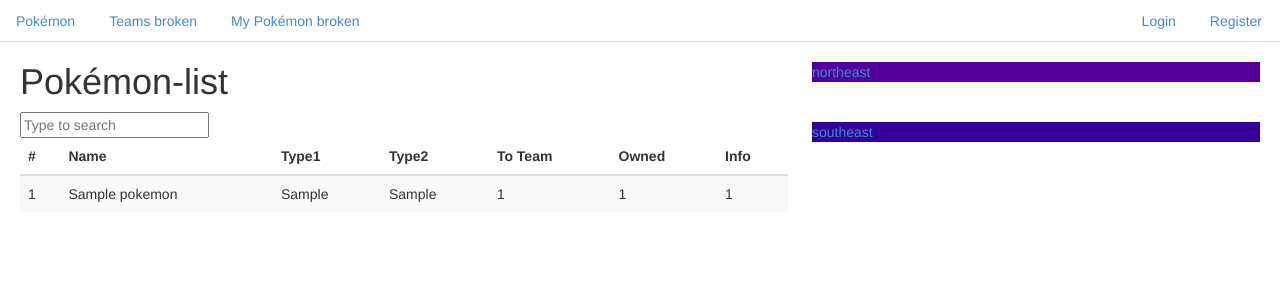
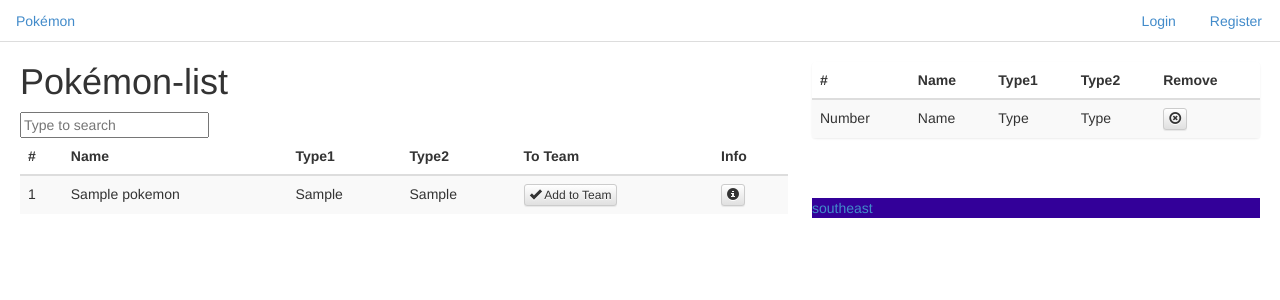
Before and after one commit to Jakousa/Pokemon-tietokanta, a PHP site: page / in a window 1280 px wide. Shown: the top 300 px of the page. Run offline with PHP 8.4, Linux system fonts and the light colour scheme; tables that the repository leaves empty or names only in its code hold one stand-in row (values such as "Sample post"); some libraries are stand-ins or nearby versions.

Commit message:
viikko 4 huonosti

```diff
--- a/css/main.css
+++ b/css/main.css
@@ -27,7 +27,6 @@
      margin-top: 20px;
      margin-right: 20px;
      width: 35%;
-     background-color: #520099
 }
 
 .southeastcontainer {
--- a/signup.php
+++ b/signup.php
@@ -1,6 +1,7 @@
 <?php
 require_once 'libs/common.php';
+require_once 'libs/models/kayttaja.php';
 
-naytaNakymä("signup", array(
-  'kayttaja' => new Kayttaja(),
+naytaNakyma("signup", array(
+  'kayttaja' => $kayttaja,
 ));
--- a/views/index.php
+++ b/views/index.php
@@ -13,28 +13,60 @@
                     <th>Type1</th>
                     <th>Type2</th>
                     <th>To Team</th>
-                    <th>Owned</th>
+                    <?php if (isLogged()) {
+                        ?><th>Owned</th><?php }
+                    ?>
                     <th>Info</th>
                 </tr>
             </thead>
             <tbody>
-                <?php foreach($data->pokemonit as $pokemon): ?>
+                <?php foreach ($data->pokemonit as $pokemon): ?>
                     <tr>
                         <td> <?php echo $pokemon->getId(); ?></td>
                         <td> <?php echo $pokemon->getName(); ?></td>
                         <td> <?php echo $pokemon->getType1(); ?></td>
                         <td> <?php echo $pokemon->getType2(); ?></td>
-                    <td> 1</td>
-                    <td> 1</td>
-                    <td> 1</td>
+                <!-- <form action="addMember.php" method="POST"> -->
+                    <td><button type="submit" class="btn btn-xs btn-default"><span class="glyphicon glyphicon-ok"></span> Add to Team</button></td>
+                <!--</form> -->
+                <?php if (isLogged()) { ?>
+                    <td><button type="button" class="btn btn-xs btn-default"><span class="glyphicon glyphicon-ok"></span> Catch</button></td>
+                <?php } ?>
+                <td><button type="button" class="btn btn-xs btn-default"><span class="glyphicon glyphicon-info-sign"></span> </button></td>
                 </tr>
+                <?php
+                if (isset($_POST[$pokemon->getId()])) {
+                    naytaNakyma("login");
+                }
+                ?>
 <?php endforeach; ?>
             </tbody>
         </table>
     </div>
 </div>
 <div class="northeastcontainer" style="float:right">
-    <a>northeast</a>
+    <div class="list-group">
+        <table id="pokemonit" class="table table-striped">
+            <thead>
+                <tr>
+                    <th>#</th>
+                    <th>Name</th>
+                    <th>Type1</th>
+                    <th>Type2</th>
+                    <th>Remove</th>
+                </tr>
+            </thead>
+            <tbody>
+                <tr>
+                    <td> Number</td>
+                    <td> Name</td>
+                    <td> Type </td>
+                    <td> Type </td>
+                    <td><button type="button" class="btn btn-xs btn-default"><span class="glyphicon glyphicon-remove-circle"></span> </button></td>
+                </tr>
+            </tbody>
+        </table>
+    </div>
 
 </div>
 <div class="southeastcontainer" style="float:right">
--- a/views/login.php
+++ b/views/login.php
@@ -8,7 +8,7 @@
             </div>
         </div>
         <div class="form-group">
-            <label for="inputPassword" class="col-md-2 control-label">Salasana</label>
+            <label for="inputPassword" class="col-md-2 control-label">Password</label>
             <div class="col-md-10">
                 <input type="password" class="form-control" id="inputPassword1" name="password" placeholder="Password">
             </div>
--- a/views/navbar.php
+++ b/views/navbar.php
@@ -1,13 +1,14 @@
 <ul class="nav nav-tabs">
     <li><a href="index.php">Pokémon</a></li>
-    <li><a href="teampage.html">Teams broken</a></li>
-    <li><a href="mypokemon.html">My Pokémon broken</a></li>
     <?php if (isLogged()) {
-        ?> <li class="navbar-right"><a style="float:right" href="logout.php">Logout</a></li> <?php
-    } else {
+        ?>
+        <li><a href="teampage.html">Teams broken</a></li>
+        <li><a href="mypokemon.html">My Pokémon broken</a></li>
+        <li class="navbar-right"><a style="float:right" href="logout.php">Logout</a></li> <?php
+} else {
         ?>
         <li class="navbar-right"><a style="float:right" href="signup.php">Register</a></li>
-        <li class="navbar-right"><a style="float:right" href="login.php">Login</a></li> <?php
-    } ?>
+        <li class="navbar-right"><a style="float:right" href="login.php">Login</a></li> <?php }
+    ?>
 
 </ul>
```
Also changed, not shown: doRegistering.php (added, +44 -0 lines), libs/models/kayttaja.php (+21 -1 lines), registering.php (deleted, +0 -25 lines), views/signup.php (+23 -1 lines), 3 other files. Lines whose indentation alone changed are shown as unchanged.
